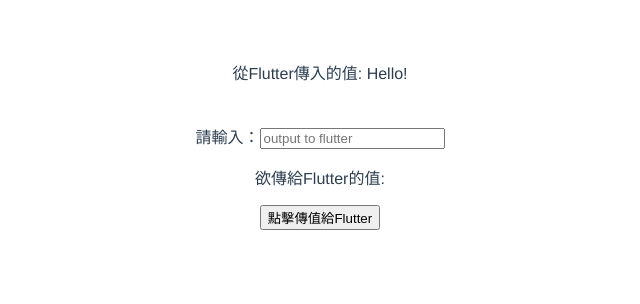
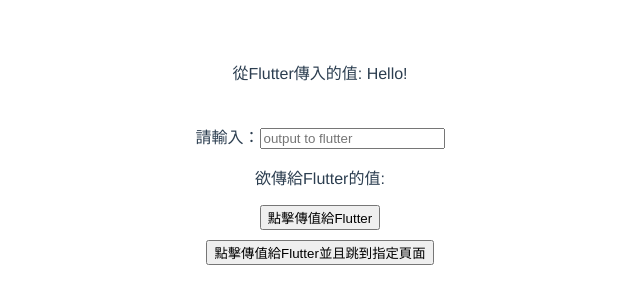
Before and after one commit to JossSu/hello_web, a Vue app: page / in a window 1280 px wide. Shown: the top 304 px of the page, without its empty margins (320-960 px from the left). Built offline with nearby package versions, Linux system fonts and the light colour scheme.

Commit message:
adjust again

```diff
--- a/src/components/Hello.vue
+++ b/src/components/Hello.vue
@@ -7,7 +7,10 @@
     <div>
       <p>欲傳給Flutter的值:<span id="inputMsg">{{inputMsg}}</span></p>
     </div>
-    <button @click="invokeNative">點擊傳值給Flutter</button>
+    <button @click="invokeNative">點擊傳值給Flutter</button><br>
+<!--    <router-link to="http://youtube.com.tw">-->
+      <button style="margin-top: 10px" @click="invokeNativeJump">點擊傳值給Flutter並且跳到指定頁面</button>
+<!--    </router-link>-->
   </div>
 </template>
 <script>
@@ -28,7 +31,10 @@
     },
     invokeNative() {
       window['Toast'].postMessage(this.inputMsg);
-    }
+    },
+    invokeNativeJump() {
+
+    },
   }
 }
 </script>
```
